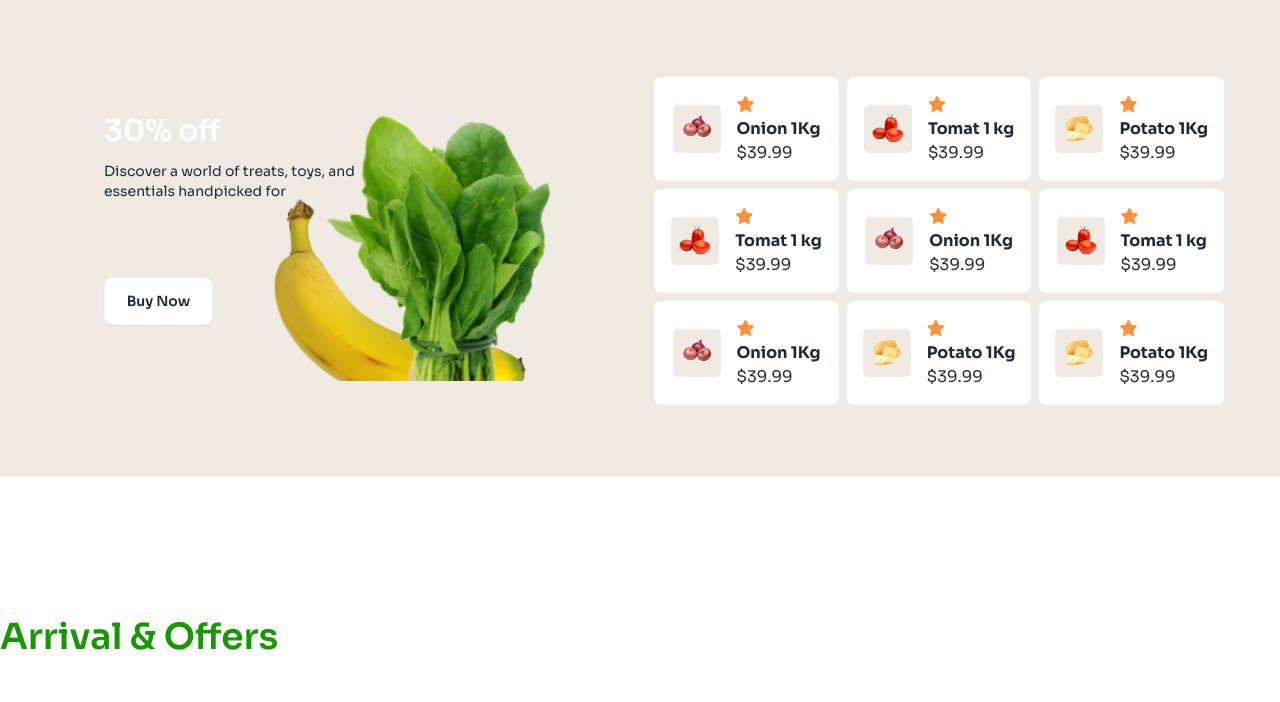
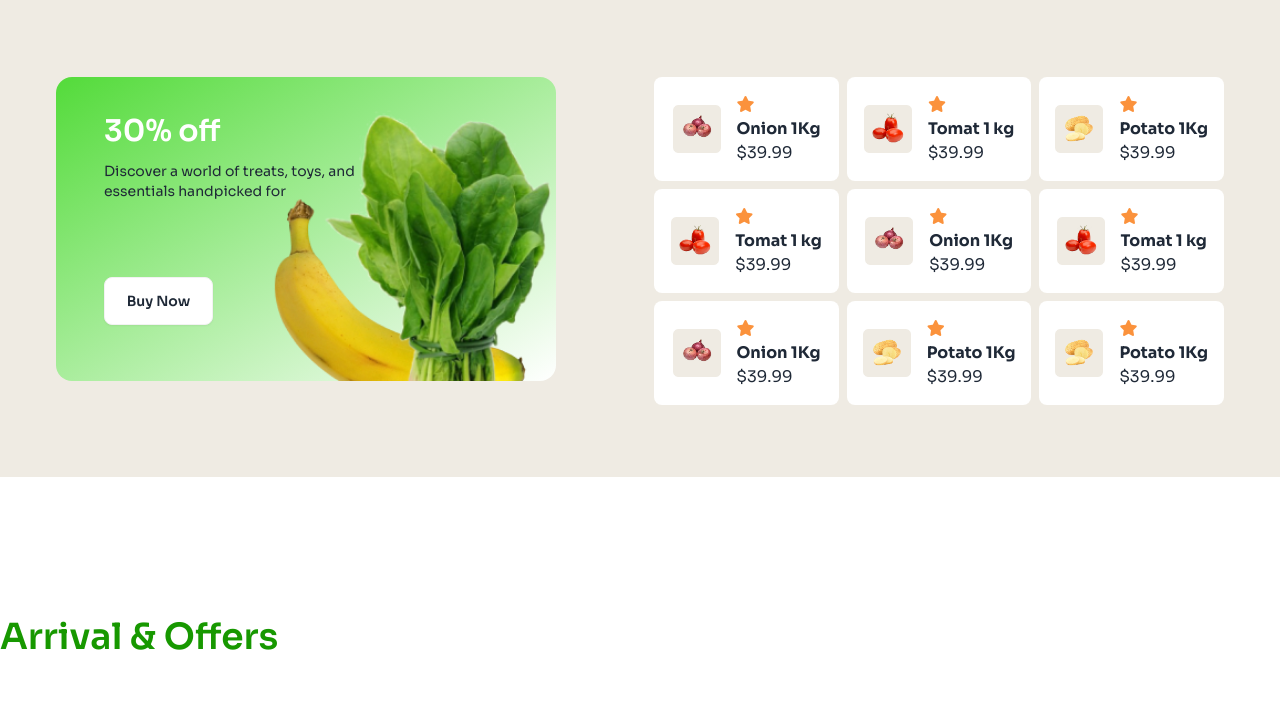
Before and after one commit to Blackspider2003/Natural-Plant-project, a plain HTML site: page index.html in a window 1280 px wide. Shown: the part 2343-3045 px from the top of the page. Drawn offline with nearby package versions, Linux system fonts and the light colour scheme.

Commit message:
product section edit

```diff
--- a/index.html
+++ b/index.html
@@ -39,6 +39,9 @@
       }
       .font-2 {
         font-family: "Poppins", serif;
+      }
+      .extra{
+        background: linear-gradient(to bottom right, #53DB3A, #ffffff);
       }
     </style>
   </head>
@@ -208,7 +211,7 @@
         <div class="flex flex-col lg:flex-row gap-3 lg:justify-between w-full lg:h-[480px] px-3 lg:px-14 py-20">
 
           <!-- card part one -->
-          <div class="card card-compact lg:h-76 bg-linear-to-br from-[#53DB3A] to-white pt-5 pl-8 lg:pb-8">
+          <div class="card card-compact lg:h-76 extra bg-linear-to-br from-[#53DB3A] to-white pt-5 pl-8 lg:pb-8">
             <div class="card-body">
               <h3 class="card-title text-white text-3xl">30% off</h3>
               <p class="lg:w-4/6 "> Discover a world of treats, toys, and essentials handpicked for</p>
```
